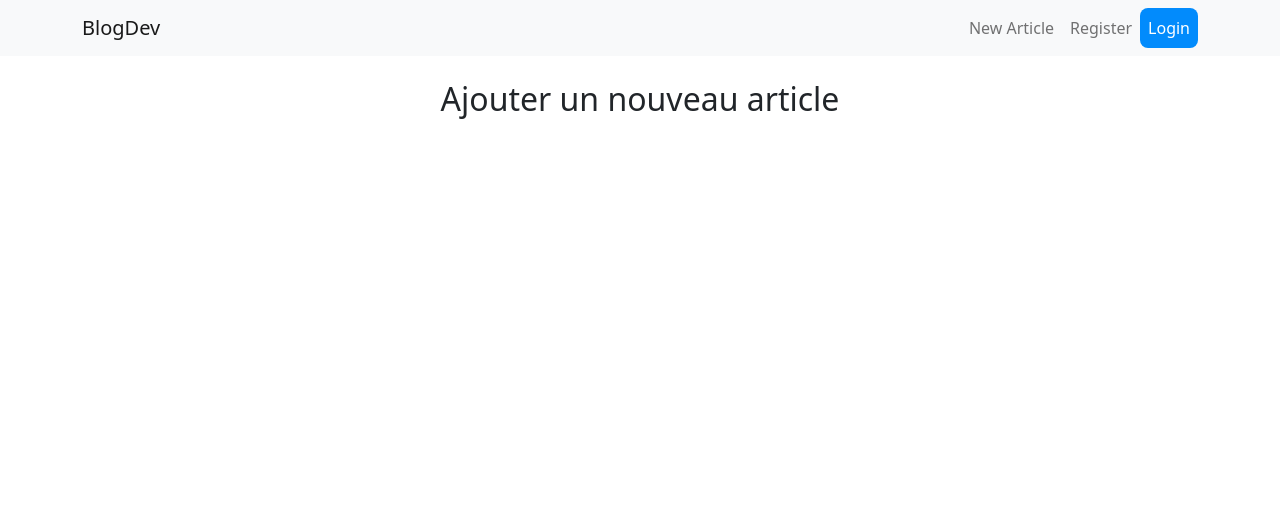
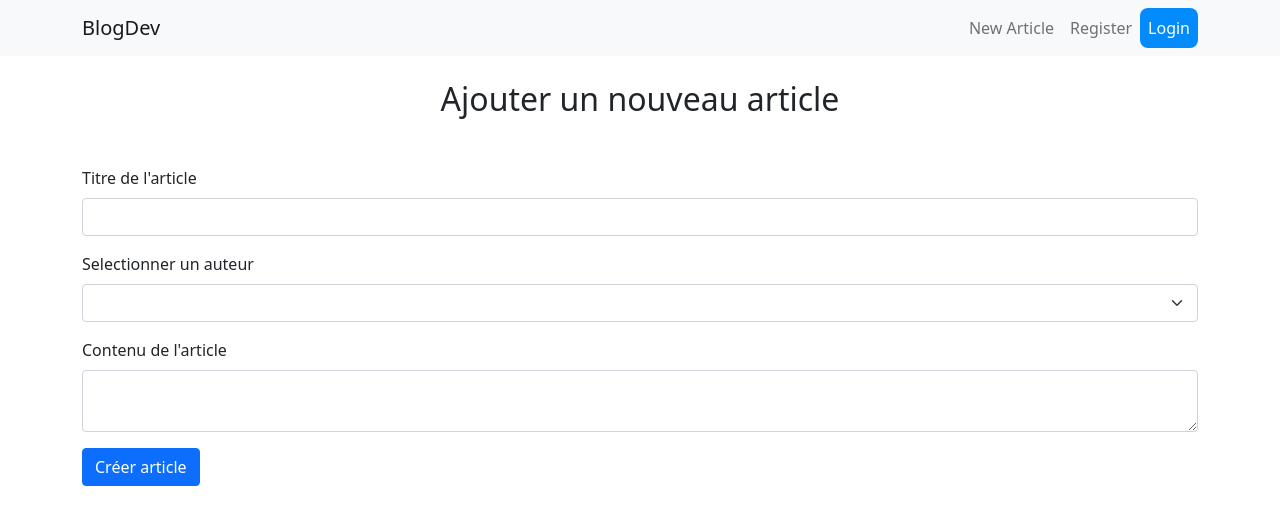
Before and after one commit to willl-8523/ReactCourse_by_Bproo, a React (Create React App) app: page /ajouter in a window 1280 px wide. Shown: the top 524 px of the page. Built offline with nearby package versions, Linux system fonts and the light colour scheme.

Commit message:
Recover data from the form (look at ajouter.js)

```diff
--- a/src/Ajouter.js
+++ b/src/Ajouter.js
@@ -1,9 +1,80 @@
+import { useState } from "react";
+
 const Ajouter = () => {
+    // Use Array
+    const [ title, setTitle ] = useState();
+    const [ author, setAuthor ] = useState();
+    const [ content, setContent ] = useState();
+
     return (
-        <div className="create">
-            <h2>Ajouter un nouveau article</h2>
-        </div>
-     );
+      <div className="create">
+        <h2 className="mb-5">Ajouter un nouveau article</h2>
+
+        <form>
+          <div className="mb-3">
+            <label
+              htmlFor="exampleInputEmail1"
+              className="form-label d-block text-start"
+            >
+              Titre de l'article
+            </label>
+            <input
+              type="text"
+              className="form-control"
+              id="exampleInputEmail1"
+              aria-describedby="title"
+              //   defaultValue={title} //   defaultValue => désigne la valeur par defaut de l'input
+
+              // Recuperer la valeur de l'input
+              value={ title }
+              onChange={(e) => setTitle(e.target.value)}
+              required
+            />
+          </div>
+
+          <div className="mb-3">
+            <label
+              htmlFor="exampleSelect"
+              className="form-label d-block text-start"
+            >
+              Selectionner un auteur
+            </label>
+            <select
+              id="exampleSelect"
+              className="form-select"
+              aria-label="Default select example"
+              value={ author }
+              onChange={(e) => setAuthor(e.target.value)}
+            >
+              <option value=""></option>
+              <option value="Duplex">Duplex</option>
+              <option value="Kamdem">Kamdem</option>
+              <option value="Yves">Yves</option>
+            </select>
+          </div>
+
+          <div className="mb-3">
+            <label
+              htmlFor="exampleInputContent"
+              className="form-label d-block text-start"
+            >
+              Contenu de l'article
+            </label>
+            <textarea
+              type="textarea"
+              className="form-control"
+              id="exampleInputContent"
+              value={ content }
+              onChange={(e) => setContent(e.target.value)}
+            ></textarea>
+          </div>
+
+          <button type="submit" className="btn btn-primary d-block">
+            Créer article
+          </button>
+        </form>
+      </div>
+    );
 }
 
 export default Ajouter;
```
